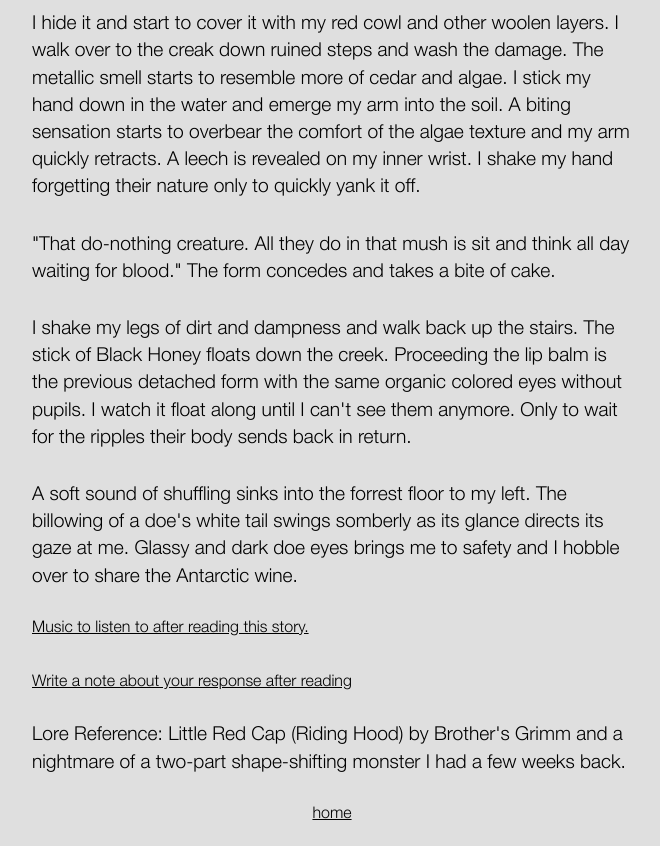
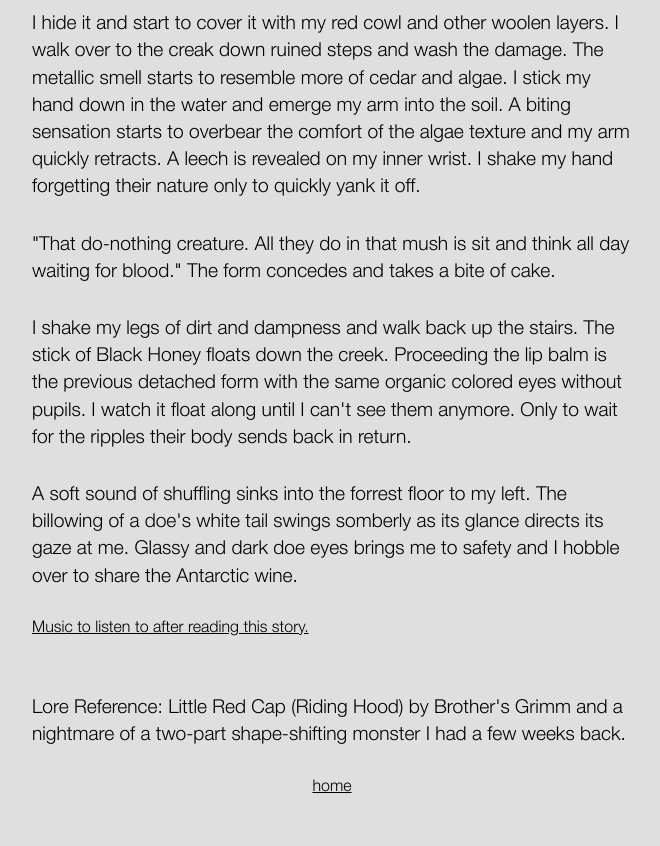
Before and after one commit to moss-corpus/moss-corpus-site, a plain HTML site: page posts/shifting-form-of-gemini.html in a window 1280 px wide. Shown: the part 4041-4887 px from the top of the page, without its empty margins (308-968 px from the left). After the commit the page ends 4860 px from the top, so only its background shows below. Drawn offline with Linux system fonts and the light colour scheme.

```diff
--- a/posts/shifting-form-of-gemini.html
+++ b/posts/shifting-form-of-gemini.html
@@ -65,7 +65,6 @@
         <p>I shake my legs of dirt and dampness and walk back up the stairs. The stick of Black Honey floats down the creek. Proceeding the lip balm is the previous detached form with the same organic colored eyes without pupils. I watch it float along until I can't see them anymore. Only to wait for the ripples their body sends back in return.</p>
         <p>A soft sound of shuffling sinks into the forrest floor to my left. The billowing of a doe's white tail swings somberly as its glance directs its gaze at me. Glassy and dark doe eyes brings me to safety and I hobble over to share the Antarctic wine.</p>
         <a href="https://open.spotify.com/playlist/36xaxzPrwz6C9mVRG2X8M3?si=ec2e3967c0124b90">Music to listen to after reading this story.</a><br><br>
-        <a href="https://docs.google.com/forms/d/1PFq17WMGh_8Cmrh6Q1DHHk2Wz34ZnTC-PVvIQTzR1pk/edit">Write a note about your response after reading</a>
         <p>Lore Reference: Little Red Cap (Riding Hood) by Brother's Grimm and a nightmare of a two-part shape-shifting monster I had a few weeks back.</p>
         <div id="home">
             <a href="../index.html">home</a>
```
